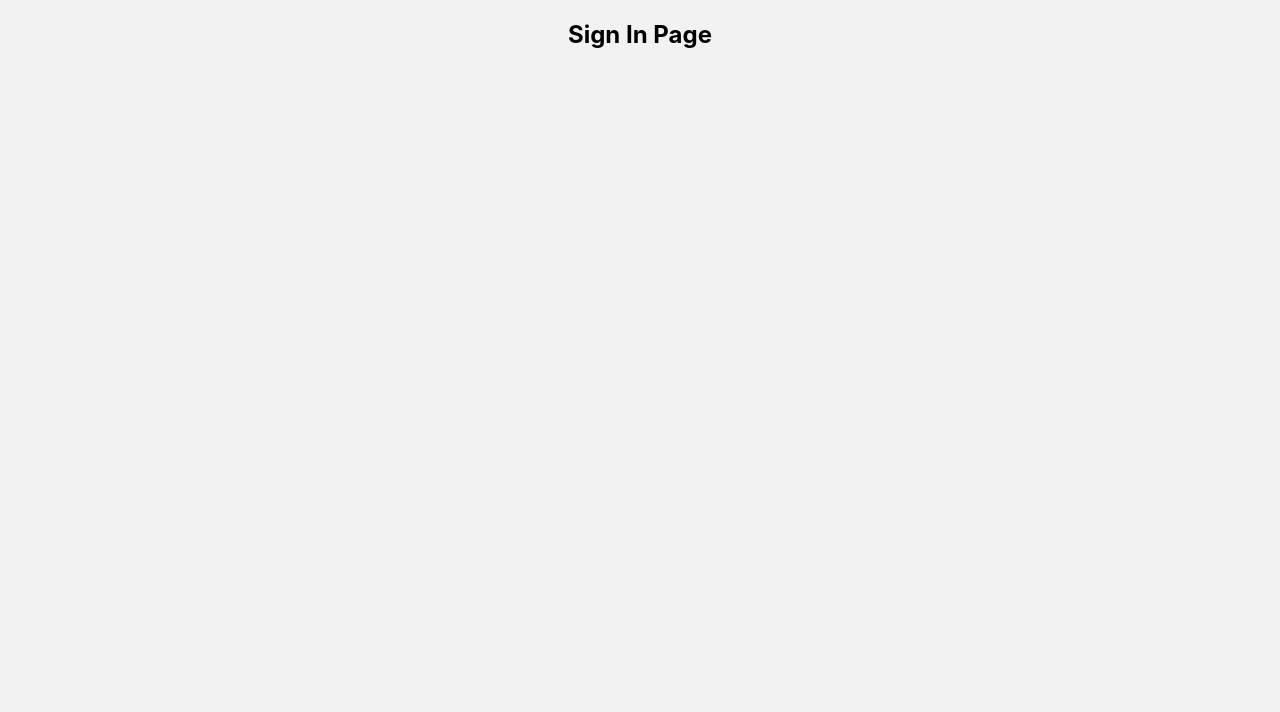
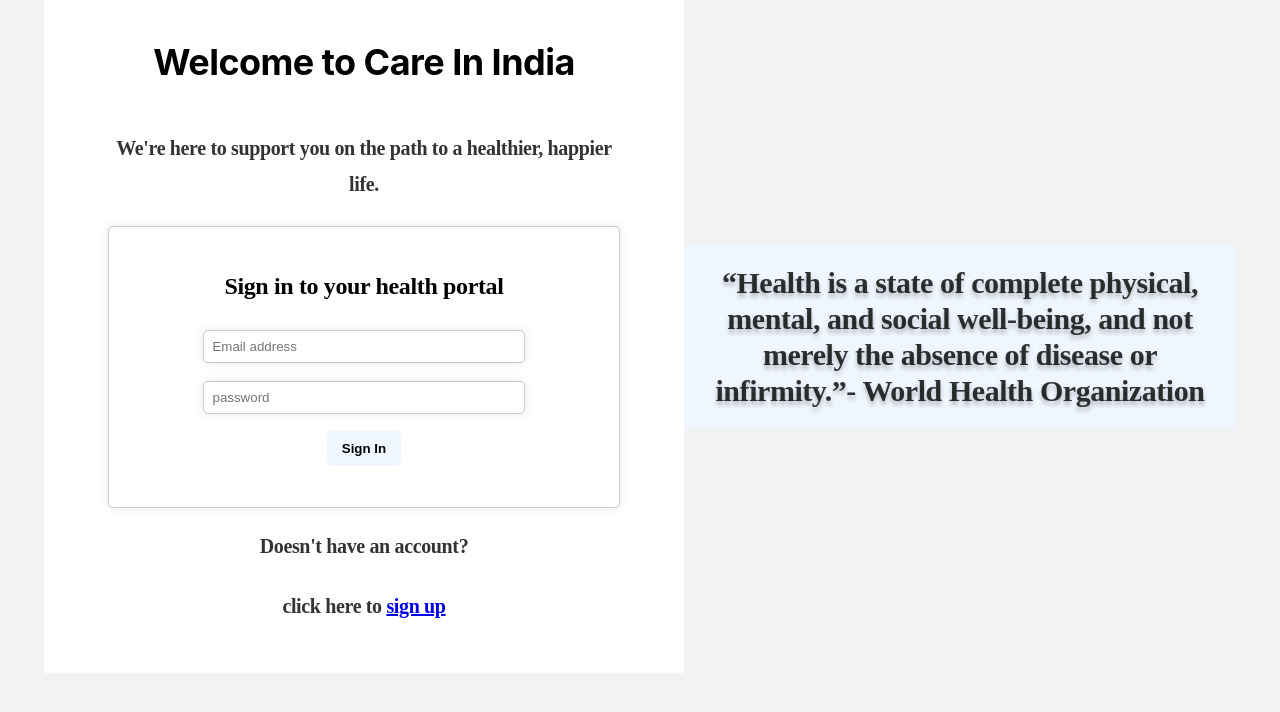
Before and after one commit to askinfotechco/care-in-india, a React (Create React App) app in the folder front-end/: page /signin in a window 1280 px wide. Shown: the top 712 px of the page. Built offline with nearby package versions, Linux system fonts and the light colour scheme.

Commit message:
Adding sign in page

```diff
--- a/front-end/src/pages/signIn.js
+++ b/front-end/src/pages/signIn.js
@@ -1,11 +1,173 @@
 // SignIn.js
-import React from "react";
+import React, { useState } from "react";
+import ExternalLink from "../atoms/externalLink";
+import InternalLink from "../atoms/internalLink";
+import styled from "styled-components";
+import PrimaryButton from "../atoms/primaryButton";
+import { Link } from "react-router-dom";
+import { FaFacebookSquare, FaGoogle } from "react-icons/fa";
+
+const InternalLinkNode = styled(InternalLink)`
+  div {
+    color: red;
+    font-size: 30px;
+    border: 1px solid black;
+  }
+`;
+
+const MainSection = styled.div`
+  display: flex;
+  align-items: center;
+  justify-content: center;
+  height: 100%;
+  //padding: 32px;
+`;
+
+const LeftSection = styled.div`
+  width: 40%;
+  background: white;
+  align-self: center;
+  padding: 2% 5%;
+`;
+
+const RightSection = styled.div`
+  padding: 20px;
+  width: 40%;
+  height: 100%;
+  background: #f0f6ff;
+  color: rgba(0, 0, 0, 0.8);
+  text-align: center;
+  text-shadow: 0px 4px 4px rgba(0, 0, 0, 0.25);
+  font-family: Montserrat;
+  font-size: 30px;
+  font-style: normal;
+  font-weight: 600;
+  line-height: 36px; /* 120% */
+  letter-spacing: -0.45px;
+`;
+
+const Wrapper = styled.form`
+  margin: auto;
+  padding: 8% 8%;
+  border: 1px solid #ccc;
+  border-radius: 5px;
+  box-shadow: 0 0 10px rgba(0, 0, 0, 0.1);
+  font-size: 24px;
+`;
+
+const Heading = styled.div`
+  margin: auto;
+  margin-bottom: 32px;
+  color: #000;
+  text-align: center;
+  font-size: 36px;
+  font-style: normal;
+  font-weight: 700;
+  line-height: 72px; /* 200% */
+  letter-spacing: -0.54px;
+`;
+
+const Label = styled.div`
+  display: block;
+  margin-bottom: 24px;
+  font-family: Montserrat;
+  font-size: 24px;
+  font-style: normal;
+  font-weight: 700;
+  line-height: 36px; /* 150% */
+  letter-spacing: -0.36px;
+`;
+
+const Input = styled.input`
+  width: 75%;
+  padding: 8px;
+  margin-bottom: 16px;
+  box-sizing: border-box;
+  border: 1px solid #ccc;
+  border-radius: 5px;
+  box-shadow: 0 0 10px rgba(0, 0, 0, 0.1);
+`;
 
 const SignIn = () => {
+  const [formData, setFormData] = useState({
+    email: "",
+    password: "",
+  });
+
+  const handleChange = (e) => {
+    const { name, value } = e.target;
+    setFormData((prevData) => ({
+      ...prevData,
+      [name]: value,
+    }));
+  };
+
+  const handleSubmit = (e) => {
+    e.preventDefault();
+    console.log("Form submitted:", formData);
+  };
+
+  const onClickSignin = () => {};
+
   return (
-    <div>
-      <h2>Sign In Page</h2>
-    </div>
+    <MainSection>
+      <LeftSection>
+        <Heading className="MontserratItalic">
+          {"Welcome to Care In India"}
+        </Heading>
+        <Label style={{ fontSize: "20px", color: "rgba(0, 0, 0, 0.8)" }}>
+          {
+            "We're here to support you on the path to a healthier, happier life."
+          }
+        </Label>
+        <Wrapper onSubmit={handleSubmit}>
+          <Label>{"Sign in to your health portal"}</Label>
+          <Input
+            type="email"
+            name="email"
+            placeholder="Email address"
+            value={formData.email}
+            onChange={handleChange}
+          />
+          <br />
+          <Input
+            type="password"
+            name="password"
+            placeholder="password"
+            value={formData.password}
+            onChange={handleChange}
+          />
+          <br />
+          <PrimaryButton text={"Sign In"} type={"submit"}></PrimaryButton>
+        </Wrapper>
+        <Label
+          style={{
+            fontSize: "20px",
+            color: "rgba(0, 0, 0, 0.8)",
+            marginTop: "20px",
+          }}
+        >
+          {"Doesn't have an account?"}
+        </Label>
+        <Label
+          style={{
+            fontSize: "20px",
+            color: "rgba(0, 0, 0, 0.8)",
+          }}
+        >
+          {"click here to"}{" "}
+          <span>
+            <Link to={"/signup"}>{"sign up"}</Link>
+          </span>
+        </Label>
+      </LeftSection>
+      <RightSection>
+        {
+          "“Health is a state of complete physical, mental, and social well-being, and not merely the absence of disease or infirmity.”"
+        }
+        {"- World Health Organization"}
+      </RightSection>
+    </MainSection>
   );
 };
 
```
